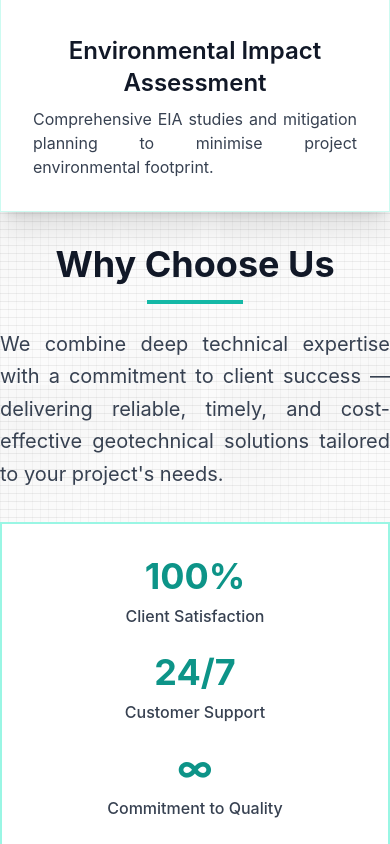
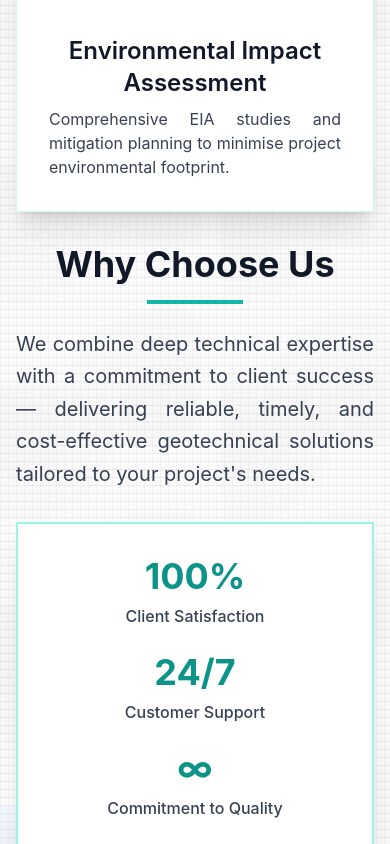
Before and after one commit to mabab2000/glowac, a React (Create React App) app: page / in a window 390 px wide. Shown: the part 3355-4199 px from the top of the page. Built offline with nearby package versions, Linux system fonts and the light colour scheme; no server answers.

Commit message:
version 9

```diff
--- a/src/components/AboutUs.tsx
+++ b/src/components/AboutUs.tsx
@@ -329,7 +329,7 @@ const AboutUs: React.FC = () => {
         </div>
 
         {/* What We Do — Prominent section with big cards */}
-        <div className="mt-12 text-center">
+        <div className="mt-12 text-center mx-4 sm:mx-0">
           <h3 className="text-4xl sm:text-5xl lg:text-6xl font-bold text-gray-900 mb-4">What We Do</h3>
           <div className="w-24 h-1 bg-teal-500 mx-auto mb-8"></div>
 
```
